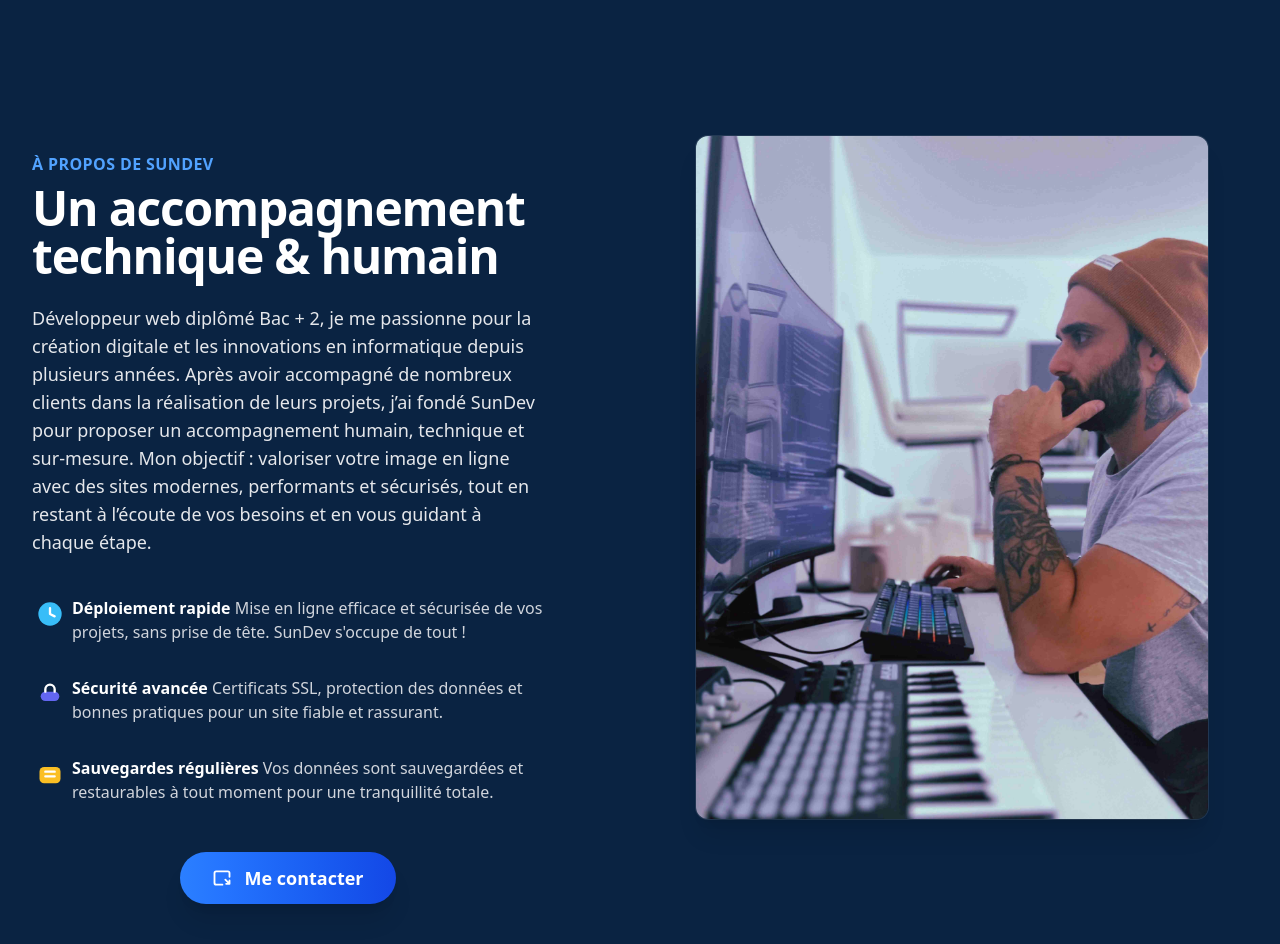
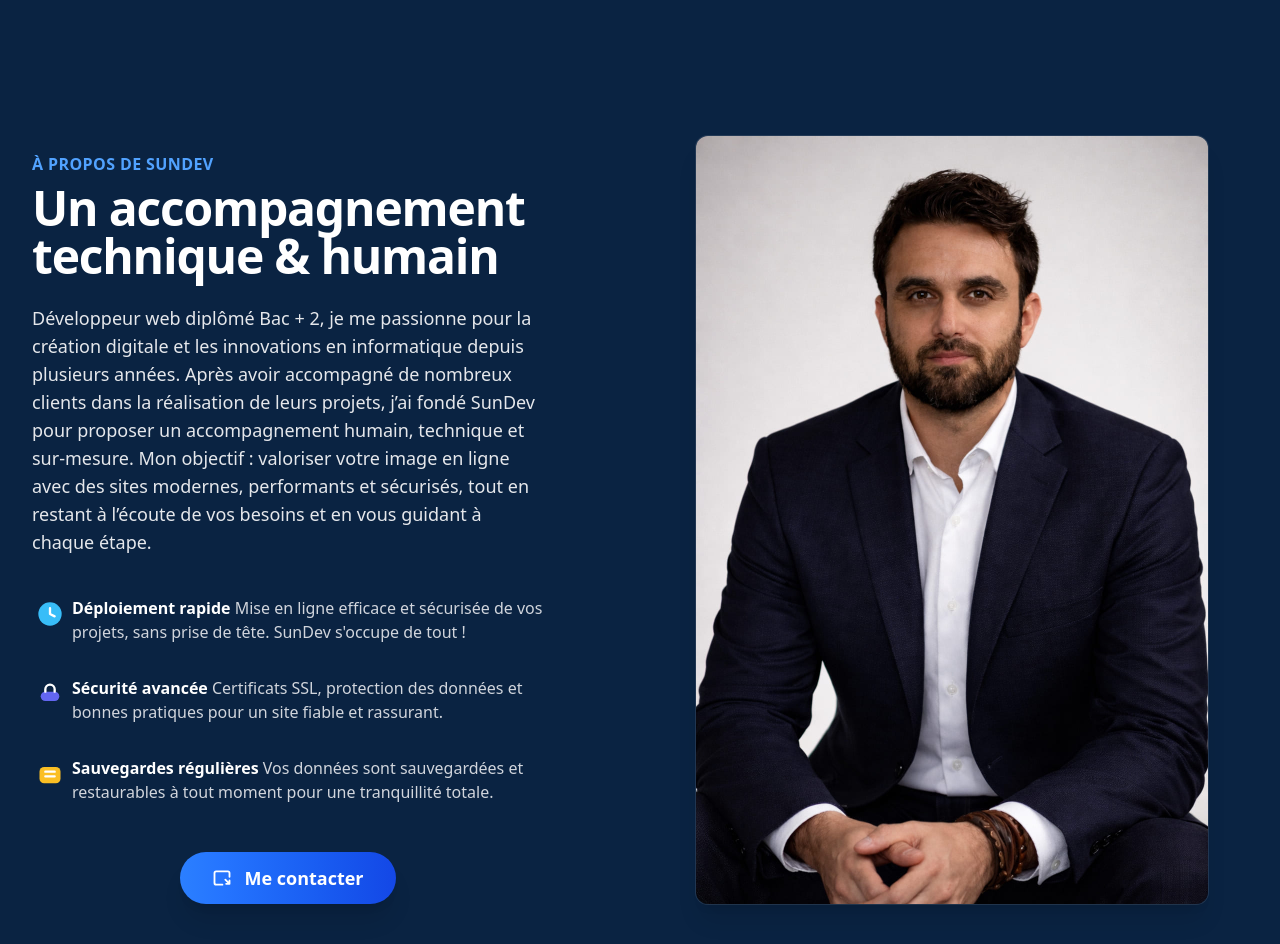
Before and after one commit to Sullivankow/portfolio, a React (Vite) app: page / in a window 1280 px wide. Shown: the part 920-1864 px from the top of the page. Built offline with nearby package versions, Linux system fonts and the light colour scheme.

Commit message:
Update photo

```diff
--- a/src/components/about.tsx
+++ b/src/components/about.tsx
@@ -87,7 +87,7 @@ function About() {
           </div>
           <img
             alt="Aperçu projet SunDev"
-            src="/images/sundev.jpg"
+            src="/images/sundev.jpeg"
             width="800"
             height="480"
             loading="lazy"
```
Also changed, not shown: public/images/sundev.jpeg (added).
